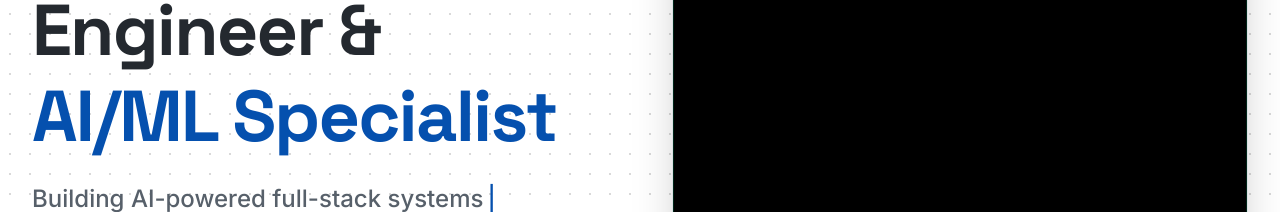
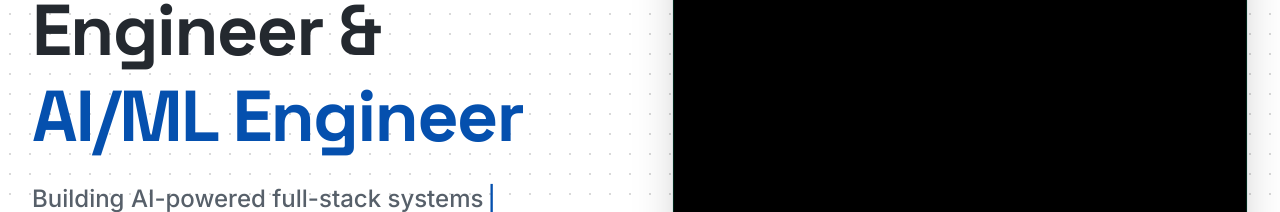
Before and after one commit to aabhiyann/portfolio-abhiyan, a React (Vite) app: page / in a window 1280 px wide. Shown: the part 356-568 px from the top of the page. Built offline with nearby package versions, Linux system fonts and the light colour scheme.

Commit message:
fix(home): update H1 from 'AI/ML Specialist' to 'AI/ML Engineer'

```diff
--- a/src/pages/Home.tsx
+++ b/src/pages/Home.tsx
@@ -47,7 +47,7 @@ function Home() {
               >
                 <h1 className="text-5xl md:text-6xl lg:text-7xl font-bold tracking-tight mb-6 font-heading text-text-primary leading-[1.2]">
                   Software Engineer & <br />
-                  <span className="text-accent-primary">AI/ML Specialist</span>
+                  <span className="text-accent-primary">AI/ML Engineer</span>
                 </h1>
 
                 <div className="text-xl md:text-2xl text-text-secondary font-medium mb-4 min-h-[60px]">
```
